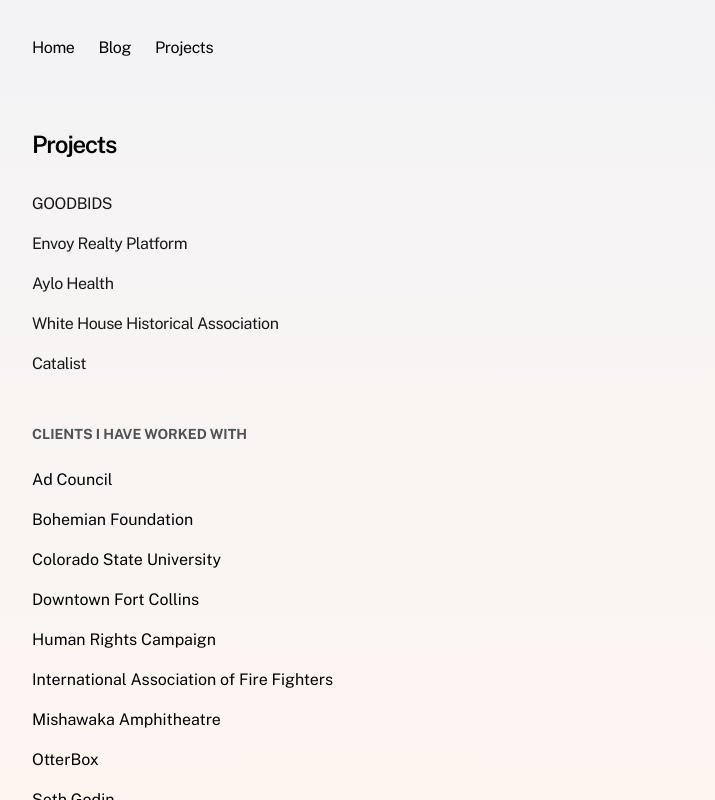
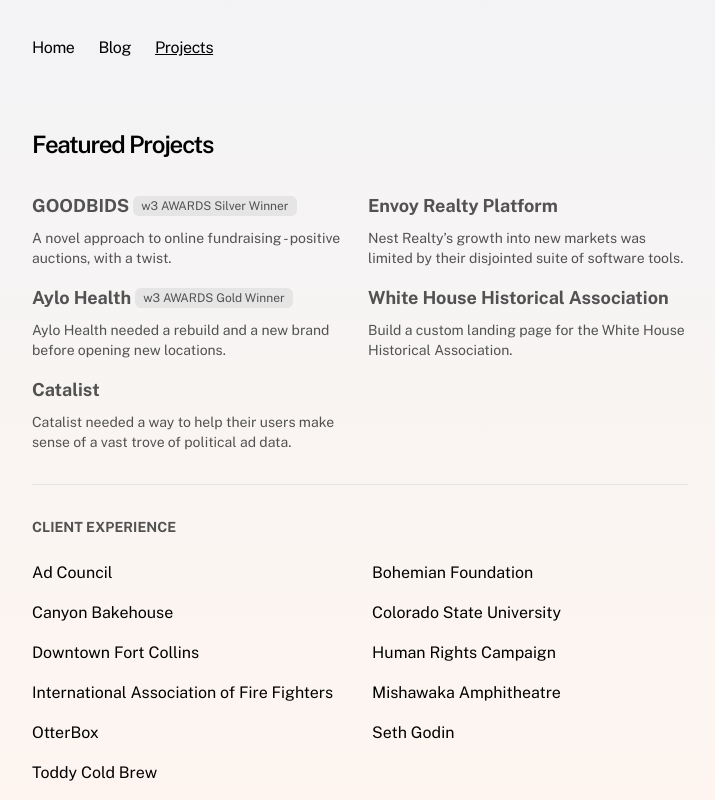
Before and after one commit to nathan-schmidt-viget/nathan-blog, a Next.js app: page /projects in a window 1280 px wide. Shown: the top 800 px of the page, without its empty margins (280-995 px from the left). Built offline with nearby package versions, Linux system fonts and the light colour scheme.

Commit message:
[n/a] Adding clients component, active nav

```diff
--- /dev/null
+++ b/app/blog/posts/beautiful-dynamic-charts-in-rive.mdx
@@ -0,0 +1,6 @@
+---
+title: "Beautiful, Dynamic Charts"
+publishedAt: "2025-06-30"
+summary: "Animated data visualization that matches the design is no longer a challenge as Rive makes it fast to build and deploy pixel-perfect dynamic charts."
+url: "https://www.viget.com/articles/beautiful-dynamic-charts-in-rive/"
+---
--- /dev/null
+++ b/app/components/clients.tsx
@@ -0,0 +1,23 @@
+import Link from "next/link";
+import clients from "../projects/clients.json";
+
+export default function Clients() {
+  return (
+    <ul className='grid grid-cols-1 md:grid-cols-2 gap-x-6 gap-y-4'>
+      {clients.clients
+        .sort((a, b) => a.name.localeCompare(b.name))
+        .map((client, index) => (
+          <li key={index} className='text-md'>
+            <Link
+              href={client.url}
+              target='_blank'
+              rel='noopener noreferrer'
+              className='hover:underline focus-visible:underline'
+            >
+              {client.name}
+            </Link>
+          </li>
+        ))}
+    </ul>
+  );
+}
--- a/app/components/nav.tsx
+++ b/app/components/nav.tsx
@@ -1,4 +1,8 @@
+"use client";
+
 import Link from "next/link";
+import { usePathname } from "next/navigation";
+import clsx from "clsx";
 
 const navItems = {
   "/": {
@@ -13,6 +17,7 @@
 };
 
 export function Navbar() {
+  const pathname = usePathname();
   return (
     <header className='-ml-[8px] mb-16 tracking-tight'>
       <div className='lg:sticky lg:top-20'>
@@ -27,7 +32,10 @@
                   <Link
                     key={path}
                     href={path}
-                    className='transition-all hover:text-neutral-800 hover:underline focus-visible:underline dark:hover:text-neutral-200 flex align-middle relative py-1 px-2'
+                    className={clsx(
+                      "transition-all hover:text-neutral-800 hover:underline focus-visible:underline dark:hover:text-neutral-200 flex align-middle relative py-1 px-2",
+                      pathname === path && "underline"
+                    )}
                   >
                     {name}
                   </Link>
--- a/app/components/projects.tsx
+++ b/app/components/projects.tsx
@@ -1,16 +1,18 @@
 import Link from "next/link";
 import { formatDate, getProjects } from "../utils/utils";
-import clients from "../projects/clients.json";
+import Clients from "./clients";
 
 export function Projects() {
   let allProjects = getProjects();
 
   return (
-    <div className='flex flex-col gap-4'>
+    <div>
+      <div className='grid grid-cols-1 md:grid-cols-2 gap-4'>
         {allProjects
           .sort((a, b) => {
             if (
-            new Date(a.metadata.publishedAt) > new Date(b.metadata.publishedAt)
+              new Date(a.metadata.publishedAt) >
+              new Date(b.metadata.publishedAt)
             ) {
               return -1;
             }
@@ -18,30 +20,30 @@
           })
           .map((post) => (
             <Link
-            key={post.slug}
-            className='flex flex-col hover:underline focus-visible:underline'
+              className='flex flex-col gap-2 items-start group'
               href={`/projects/${post.slug}`}
             >
-            <div className='w-full flex flex-col md:flex-row space-x-0 md:space-x-2'>
-              <p className='text-neutral-900 dark:text-neutral-100 tracking-tight'>
+              <div className='flex gap-1 items-center'>
+                <h2 className='text-lg font-bold group-hover:underline group-focus-visible:underline text-neutral-600 dark:text-neutral-300 group-hover:text-neutral-900 dark:group-hover:text-neutral-100 transition-all duration-300'>
                   {post.metadata.title}
+                </h2>
+                {post.metadata.award && (
+                  <p className='text-xs text-neutral-600 dark:text-neutral-400 group-hover:text-neutral-900 dark:group-hover:text-neutral-100 transition-all duration-300 bg-neutral-200 dark:bg-neutral-800 px-2 py-0.5 rounded-md'>
+                    {post.metadata.award}
                   </p>
+                )}
               </div>
+              <p className='text-sm text-neutral-600 dark:text-neutral-400 group-hover:text-neutral-900 dark:group-hover:text-neutral-100 transition-all duration-300'>
+                {post.metadata.summary}
+              </p>
             </Link>
           ))}
-      <div className='flex flex-col gap-6 mt-8'>
-        <h2 className='text-sm uppercase font-bold text-neutral-600 dark:text-neutral-300'>
-          Clients I have worked with
-        </h2>
-        <ul className='flex flex-col gap-x-6 gap-y-4'>
-          {clients.clients
-            .sort((a, b) => a.name.localeCompare(b.name))
-            .map((client) => (
-              <li key={client.name} className='text-md'>
-                {client.name}
-              </li>
-            ))}
-        </ul>
+      </div>
+      <div className='flex flex-col gap-6 mt-8 border-t border-neutral-200 dark:border-neutral-500 pt-8'>
+        <h3 className='text-sm uppercase font-bold text-neutral-600 dark:text-neutral-300'>
+          Client Experience
+        </h3>
+        <Clients />
       </div>
     </div>
   );
--- a/app/content/about.mdx
+++ b/app/content/about.mdx
@@ -3,8 +3,9 @@
 publishedAt: "2025-06-27"
 ---
 
-I'm a software engineer based in Colorado. I'm currently working at [Viget](https://www.viget.com).
+I'm a web developer based in Colorado. I'm currently working at [Viget](https://www.viget.com).
 
-After starting my career as a web designer, I quickly found that I really enjoyed building UI interfaces.
-I have built UI interfaces ranging from startup to multi million dollar web applications.
+With a background in design and over 12+ years in the marketing industry, I have a deep understanding of web development.
+Over my career I have built large multi million dollar web applications and high impact
+websites. I have lead frontend development from initial planning and design to production and maintenance.
 I enjoy learning new skills, love the outdoors, and always looking for new challenges.
--- a/app/page.tsx
+++ b/app/page.tsx
@@ -6,7 +6,7 @@
     <section className='flex flex-col gap-4'>
       <div className='flex flex-col gap-2'>
         <p className='text-sm text-neutral-600 dark:text-neutral-400'>
-          Senior UI Developer
+          Senior Web Developer
         </p>
         <h1 className='text-5xl font-bold tracking-tighter font-stretch-extra-condensed'>
           Nathan Schmidt
--- a/app/projects/[slug]/page.tsx
+++ b/app/projects/[slug]/page.tsx
@@ -2,6 +2,7 @@
 import { CustomMDX } from "app/components/mdx";
 import { formatDate, getProjects } from "../../utils/utils";
 import { baseUrl } from "app/sitemap";
+import Link from "next/link";
 
 export async function generateStaticParams() {
   let posts = getProjects();
@@ -33,7 +34,7 @@
     openGraph: {
       title,
       description,
-      type: "article",
+      type: "blog",
       publishedTime,
       url: `${baseUrl}/projects/${post.slug}`,
       images: [
@@ -93,14 +94,14 @@
           <p className='text-sm text-neutral-600 dark:text-neutral-400 text-pretty'>
             {post.metadata.summary}
           </p>
-          <a
+          <Link
             href={post.metadata.url}
             target='_blank'
             className='inline-block text-center bg-neutral-200 dark:bg-neutral-800 text-neutral-600 dark:text-neutral-400 px-2 py-1 rounded-md hover:bg-neutral-300 dark:hover:bg-neutral-700 transition-all duration-300'
             rel='noopener noreferrer'
           >
             View Project
-          </a>
+          </Link>
         </div>
         <div className='col-span-1 flex flex-col gap-2'>
           <p className='text-sm text-neutral-600 dark:text-neutral-400'>
--- a/app/projects/clients.json
+++ b/app/projects/clients.json
@@ -1,34 +1,48 @@
 {
   "clients": [
     {
-      "name": "OtterBox"
+      "name": "OtterBox",
+      "url": "https://www.otterbox.com/"
     },
     {
-      "name": "Toddy Cold Brew"
+      "name": "Toddy Cold Brew",
+      "url": "https://toddycafe.com/"
     },
     {
-      "name": "Colorado State University"
+      "name": "Colorado State University",
+      "url": "https://www.colostate.edu/"
     },
     {
-      "name": "Human Rights Campaign"
+      "name": "Human Rights Campaign",
+      "url": "https://www.hrc.org/"
     },
     {
-      "name": "Ad Council"
+      "name": "Ad Council",
+      "url": "https://www.adcouncil.org/"
     },
     {
-      "name": "Seth Godin"
+      "name": "Seth Godin",
+      "url": "https://sethgodin.com/"
     },
     {
-      "name": "International Association of Fire Fighters"
+      "name": "International Association of Fire Fighters",
+      "url": "https://iaff.org/"
     },
     {
-      "name": "Downtown Fort Collins"
+      "name": "Downtown Fort Collins",
+      "url": "https://downtownfortcollins.org/"
     },
     {
-      "name": "Bohemian Foundation"
+      "name": "Bohemian Foundation",
+      "url": "https://bohemianfoundation.org/"
     },
     {
-      "name": "Mishawaka Amphitheatre"
+      "name": "Mishawaka Amphitheatre",
+      "url": "https://www.visitftcollins.com/listing/mishawaka-amphitheatre/453/"
+    },
+    {
+      "name": "Canyon Bakehouse",
+      "url": "https://canyonglutenfree.com/"
     }
   ]
 }
--- a/app/projects/page.tsx
+++ b/app/projects/page.tsx
@@ -8,7 +8,9 @@
 export default function Page() {
   return (
     <section>
-      <h1 className='font-semibold text-2xl mb-8 tracking-tighter'>Projects</h1>
+      <h1 className='font-semibold text-2xl mb-8 tracking-tighter'>
+        Featured Projects
+      </h1>
       <Projects />
     </section>
   );
--- a/app/projects/work/goodbids.mdx
+++ b/app/projects/work/goodbids.mdx
@@ -3,7 +3,7 @@
 publishedAt: "2024-04-28"
 summary: "A novel approach to online fundraising - positive auctions, with a twist."
 role: "Full Stack Developer"
-tech: "WordPress, Tailwind CSS, PHP, React"
+tech: "WordPress, Tailwind CSS, HTMX, PHP, React"
 award: "w3 AWARDS Silver Winner"
 url: "https://www.viget.com/work/goodbids-charity-auction-platform/"
 ---
--- a/package.json
+++ b/package.json
@@ -13,6 +13,7 @@
     "@vercel/analytics": "^1.1.3",
     "@vercel/speed-insights": "^1.0.9",
     "geist": "1.2.2",
+    "clsx": "^2.1.1",
     "next": "canary",
     "next-mdx-remote": "^4.4.1",
     "postcss": "^8.4.35",
```
Also changed, not shown: 1 other file (tests, documents, lock files or other folders). Lines whose indentation alone changed are shown as unchanged.
